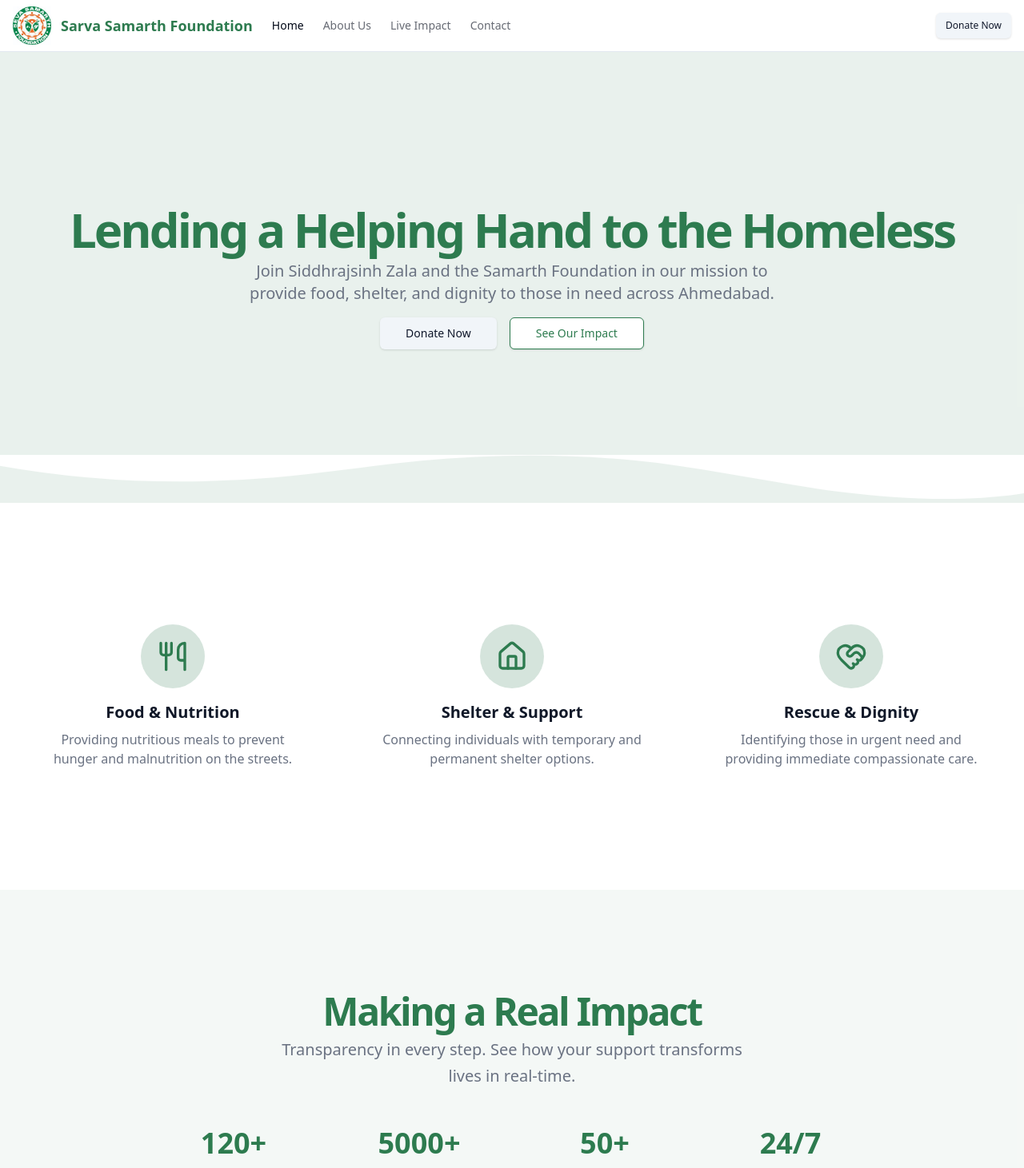
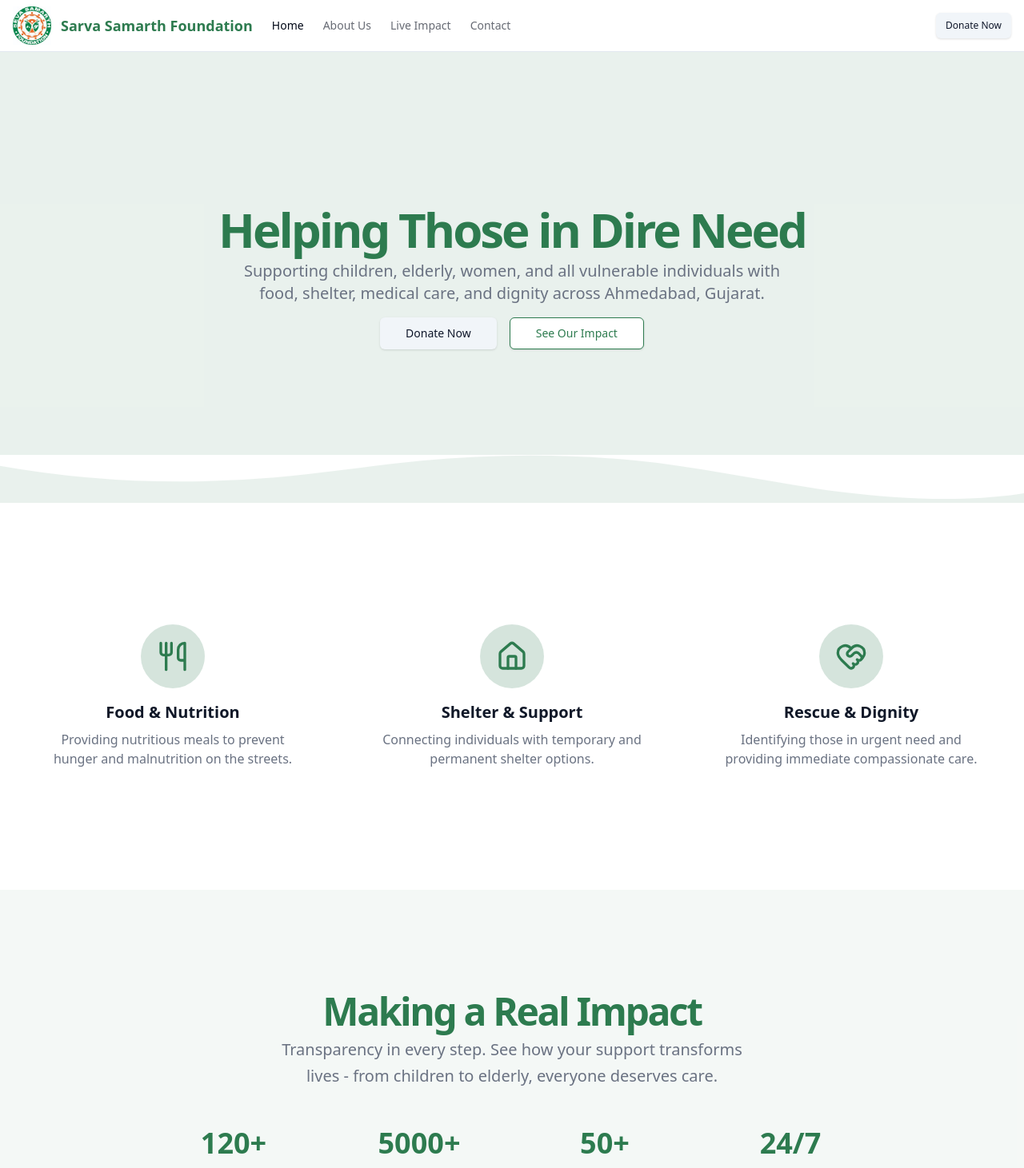
Before and after one commit to rchovatiya88/smarthfoundation, a Next.js app: page / in a window 1280 px wide. Shown: the top 1461 px of the page at 80% size. Built offline with nearby package versions, Linux system fonts and the light colour scheme.

Commit message:
auto-commit for 20ea712e-b3d9-452c-a680-db01c9886d08

```diff
--- a/app/page.tsx
+++ b/app/page.tsx
@@ -14,10 +14,10 @@ export default function HomePage() {
           <div className="flex flex-col items-center gap-4 text-center">
             <div className="space-y-2">
               <h1 className="text-3xl font-bold tracking-tighter sm:text-4xl md:text-5xl lg:text-6xl text-primary">
-                Lending a Helping Hand to the Homeless
+                Helping Those in Dire Need
               </h1>
               <p className="mx-auto max-w-[700px] text-gray-500 md:text-xl dark:text-gray-400">
-                Join Siddhrajsinh Zala and the Samarth Foundation in our mission to provide food, shelter, and dignity to those in need across Ahmedabad.
+                Supporting children, elderly, women, and all vulnerable individuals with food, shelter, medical care, and dignity across Ahmedabad, Gujarat.
               </p>
             </div>
             <div className="space-x-4">
@@ -78,7 +78,7 @@ export default function HomePage() {
              <div className="space-y-2 mb-8">
               <h2 className="text-3xl font-bold tracking-tighter sm:text-5xl text-primary">Making a Real Impact</h2>
               <p className="max-w-[600px] text-gray-500 md:text-xl/relaxed lg:text-base/relaxed xl:text-xl/relaxed dark:text-gray-400">
-                Transparency in every step. See how your support transforms lives in real-time.
+                Transparency in every step. See how your support transforms lives - from children to elderly, everyone deserves care.
               </p>
             </div>
             <div className="grid grid-cols-2 md:grid-cols-4 gap-8 w-full max-w-4xl">
```
